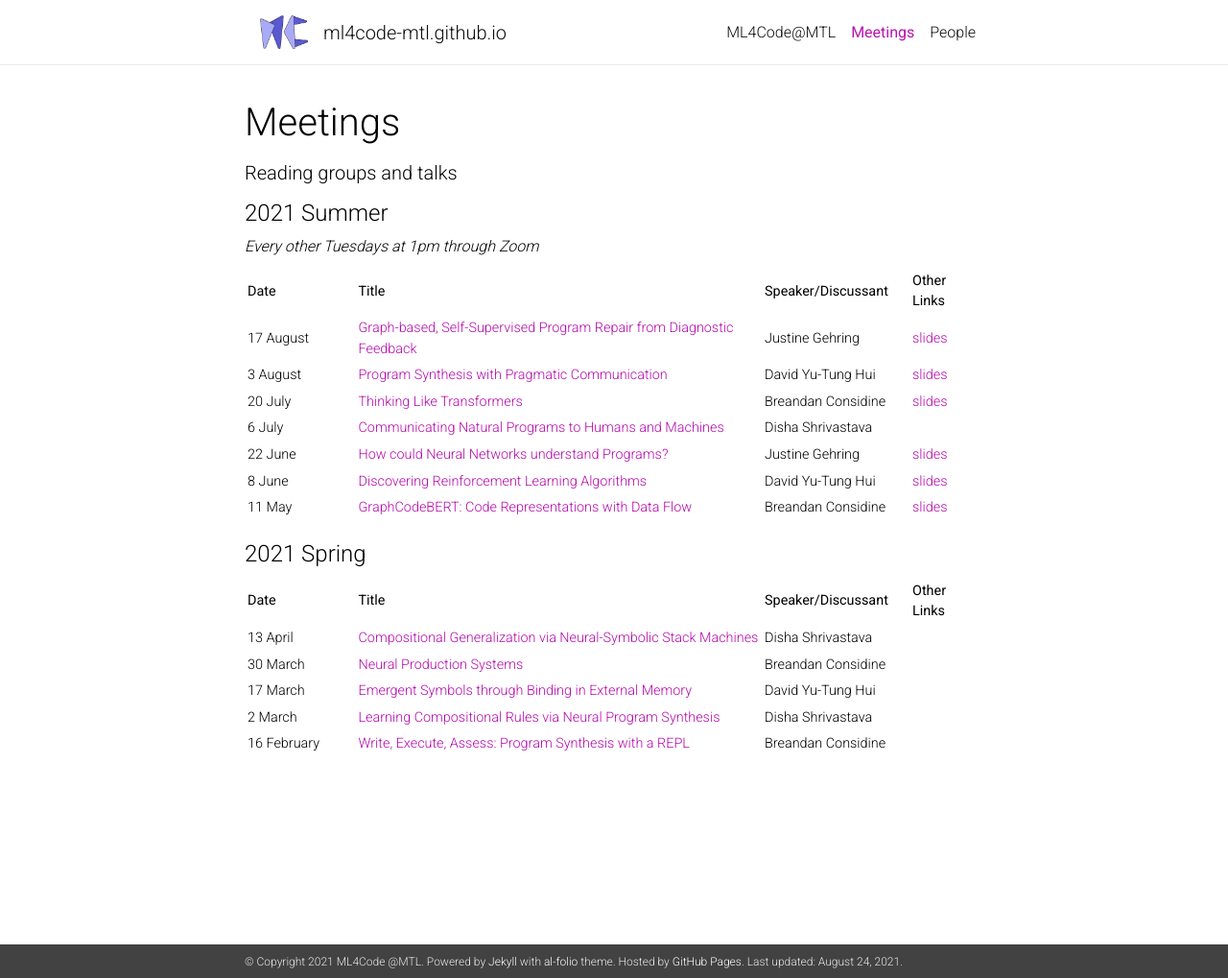
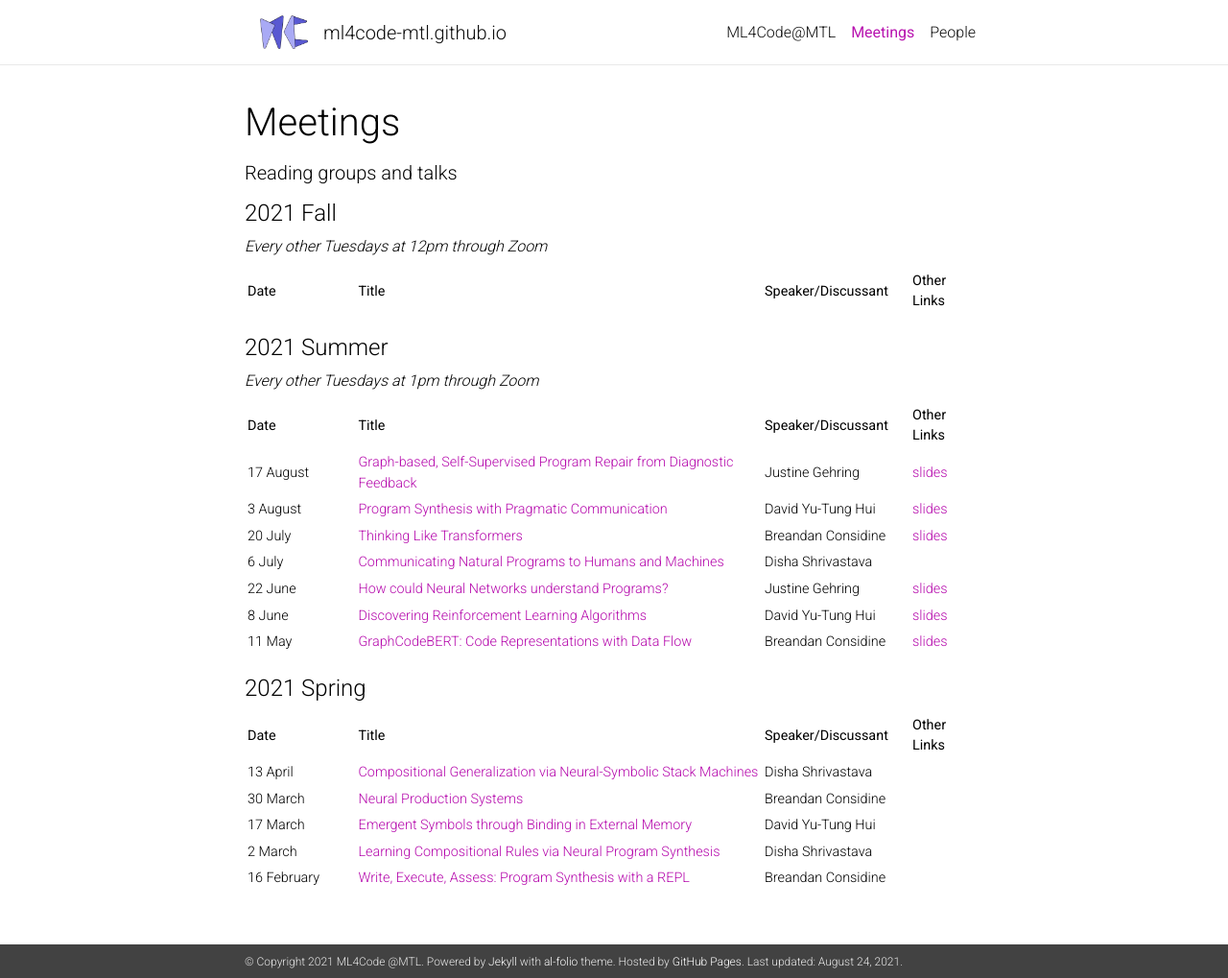
Before and after one commit to ml4code-mtl/ml4code-mtl.github.io, a Jekyll site: the page built from _pages/meetings.md, in a window 1280 px wide and 1019 px high. Shown: the whole window at 96% size. Built offline with Jekyll 4.4.1, drawn with Linux system fonts in a browser that asks for light colours; nearby versions of some CDN libraries; comment, search, counter and statistics services are not loaded; a style sheet for code colours, icons or effects is not loaded.

Commit message:
Add Fall semester schedule and fixed a typo in meeting.

```diff
--- a/_layouts/meeting.html
+++ b/_layouts/meeting.html
@@ -15,7 +15,7 @@ layout: default
 	<p><h5>{{ page.description }}</h1></p>
   </header>
 
-	{% assign sortedSemester = site.semesters | sort: 'seqeunce_id' | reverse %}
+	{% assign sortedSemester = site.semesters | sort: 'sequence_id' | reverse %}
 	{% for page in sortedSemester %}
 		<h4>{{ page.semester }}</h4>
 		<i>{{ page.schedule }}</i>
```
Also changed, not shown: _semesters/2021_fall.md (added, +5 -0 lines).
